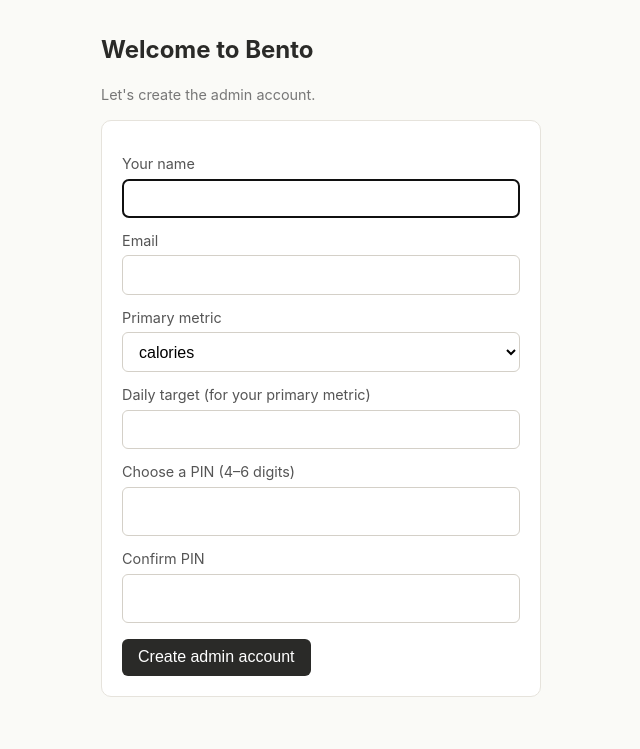
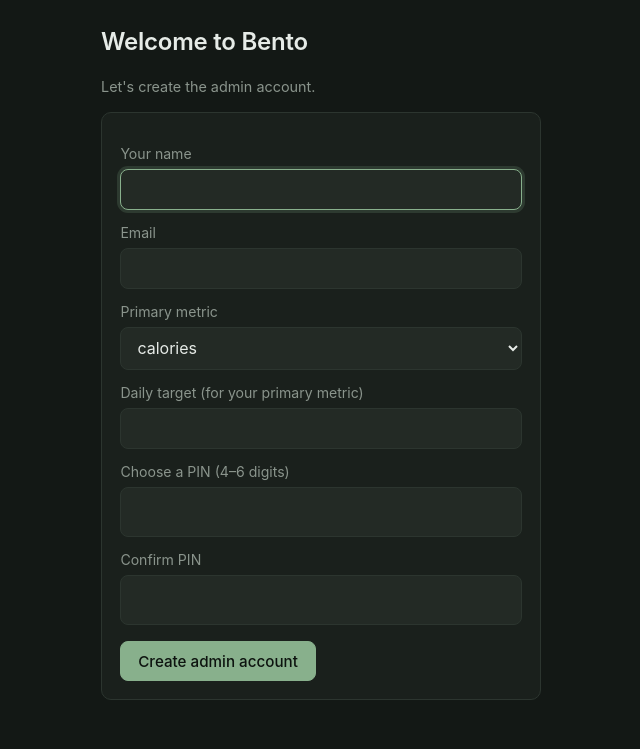
Before and after one commit to shamedshadow/bento, a FastAPI app: page /setup in a window 1280 px wide. Shown: the top 749 px of the page, without its empty margins (319-959 px from the left). Run offline with FastAPI, Linux system fonts and the light colour scheme; data that the repository does not hold is empty.

Commit message:
switch to dark theme with sage accent

```diff
--- a/static/css/bento.css
+++ b/static/css/bento.css
@@ -1,88 +1,172 @@
-/* Bento — minimal styles for F1 auth screens. Will grow with F4 (daily log view). */
+/* Bento — dark theme with a sage accent.
+ *
+ * Light theme is intentionally not provided; user wants a single dark look.
+ * Inline styles in templates reference these CSS variables (var(--surface),
+ * var(--border), etc.) so re-toning is one place.
+ */
+
+:root {
+  --bg:           #131815;
+  --surface:      #1a201c;
+  --surface-2:    #232a25;
+  --surface-hi:   #2c352f;
+  --border:       #2c352f;
+  --border-hi:    #3a463e;
+  --text:         #e6ebe7;
+  --text-muted:   #8a948c;
+  --text-faint:   #5e6862;
+
+  --accent:       #88b08c;   /* sage */
+  --accent-hi:    #a3c8a7;   /* hover */
+  --accent-dim:   #4f6b53;   /* subtler tint */
+  --accent-bg:    #1f2a23;   /* tinted surface for "success" banners */
+
+  --warn:         #c89866;   /* amber-ish, for danger zone (no harsh red) */
+  --warn-hi:      #d8ad7f;
+  --warn-bg:      #2b211a;
+
+  --shadow:       0 3px 14px rgba(0, 0, 0, 0.4);
+  --radius:       10px;
+  --radius-sm:    8px;
+}
 
 * { box-sizing: border-box; }
+
+html, body {
+  background: var(--bg);
+  color: var(--text);
+}
 
 body {
   font-family: -apple-system, BlinkMacSystemFont, "Segoe UI", system-ui, sans-serif;
   margin: 0;
-  background: #fafaf7;
-  color: #2a2a28;
   line-height: 1.5;
+  -webkit-font-smoothing: antialiased;
+  -moz-osx-font-smoothing: grayscale;
 }
 
 main {
   max-width: 480px;
   margin: 0 auto;
-  padding: 2rem 1.25rem;
+  padding: 1.5rem 1.25rem 2.25rem;
 }
 
-h1 { font-size: 1.5rem; margin: 0 0 1rem; }
-h2 { font-size: 1.15rem; margin: 1.5rem 0 0.5rem; }
+a {
+  color: var(--accent);
+  text-decoration: none;
+}
+a:hover { color: var(--accent-hi); }
+
+h1 { font-size: 1.5rem; margin: 0 0 1rem; font-weight: 600; letter-spacing: -0.01em; }
+h2 { font-size: 1.1rem; margin: 1.25rem 0 0.5rem; font-weight: 600; }
+h3 { font-size: 0.95rem; margin: 0.75rem 0 0.4rem; font-weight: 600; color: var(--text-muted); letter-spacing: 0.02em; text-transform: uppercase; }
 
 .card {
-  background: #fff;
-  border: 1px solid #e6e3dc;
-  border-radius: 10px;
-  padding: 1.25rem;
-  margin-bottom: 1rem;
+  background: var(--surface);
+  border: 1px solid var(--border);
+  border-radius: var(--radius);
+  padding: 1.1rem 1.15rem;
+  margin-bottom: 0.85rem;
 }
 
-label { display: block; margin-top: 0.75rem; font-size: 0.9rem; color: #555; }
-input, select {
+label {
+  display: block;
+  margin-top: 0.75rem;
+  font-size: 0.88rem;
+  color: var(--text-muted);
+}
+
+input, select, textarea {
   display: block;
   width: 100%;
   padding: 0.6rem 0.75rem;
-  margin-top: 0.25rem;
+  margin-top: 0.3rem;
   font-size: 1rem;
-  border: 1px solid #d4d0c8;
-  border-radius: 6px;
-  background: #fff;
+  color: var(--text);
+  background: var(--surface-2);
+  border: 1px solid var(--border);
+  border-radius: var(--radius-sm);
+  font-family: inherit;
 }
+input::placeholder, textarea::placeholder { color: var(--text-faint); }
+input:focus, select:focus, textarea:focus {
+  outline: none;
+  border-color: var(--accent);
+  box-shadow: 0 0 0 3px rgba(136, 176, 140, 0.18);
+}
+
 input[inputmode="numeric"] {
   font-size: 1.5rem;
   letter-spacing: 0.4em;
   text-align: center;
 }
 
+/* Datalist arrow + date/time pickers in dark mode */
+input[type="date"], input[type="time"] { color-scheme: dark; }
+select { color-scheme: dark; }
+
 button, .btn {
   display: inline-block;
-  padding: 0.6rem 1rem;
+  padding: 0.6rem 1.05rem;
   margin-top: 1rem;
-  font-size: 1rem;
+  font-size: 0.95rem;
   font-weight: 500;
-  border: 0;
-  border-radius: 6px;
-  background: #2a2a28;
-  color: #fff;
+  border: 1px solid var(--accent);
+  border-radius: var(--radius-sm);
+  background: var(--accent);
+  color: #0d130f;
   cursor: pointer;
   text-decoration: none;
+  font-family: inherit;
+  transition: background 0.12s, border-color 0.12s, color 0.12s;
 }
-button.secondary, .btn.secondary { background: #e6e3dc; color: #2a2a28; }
-button:disabled { opacity: 0.5; cursor: not-allowed; }
+button:hover, .btn:hover { background: var(--accent-hi); border-color: var(--accent-hi); color: #0d130f; }
+
+button.secondary, .btn.secondary {
+  background: transparent;
+  color: var(--text);
+  border-color: var(--border-hi);
+}
+button.secondary:hover, .btn.secondary:hover {
+  background: var(--surface-2);
+  color: var(--text);
+  border-color: var(--accent-dim);
+}
+
+button:disabled, .btn:disabled {
+  opacity: 0.45;
+  cursor: not-allowed;
+}
 
 .user-list { list-style: none; padding: 0; margin: 0; }
 .user-list li { margin-bottom: 0.5rem; }
 .user-list a {
   display: block;
   padding: 0.85rem 1rem;
-  background: #fff;
-  border: 1px solid #e6e3dc;
-  border-radius: 8px;
-  color: #2a2a28;
+  background: var(--surface-2);
+  border: 1px solid var(--border);
+  border-radius: var(--radius-sm);
+  color: var(--text);
   text-decoration: none;
 }
+.user-list a:hover { border-color: var(--accent-dim); }
 
-.error { color: #9a3a1c; margin-top: 0.5rem; font-size: 0.9rem; }
-.muted { color: #777; font-size: 0.9rem; }
+.error {
+  color: var(--warn-hi);
+  margin-top: 0.5rem;
+  font-size: 0.9rem;
+}
+.muted { color: var(--text-muted); font-size: 0.9rem; }
 
 .magic-link-display {
   font-family: ui-monospace, SFMono-Regular, Menlo, monospace;
   font-size: 0.85rem;
   word-break: break-all;
-  background: #f3f1ec;
-  border: 1px solid #e6e3dc;
-  border-radius: 6px;
+  background: var(--surface-2);
+  border: 1px solid var(--border);
+  border-radius: var(--radius-sm);
   padding: 0.75rem;
+  color: var(--text);
 }
 
 /* --- Dashboard --- */
--- a/templates/_dashboard_body.html
+++ b/templates/_dashboard_body.html
@@ -39,7 +39,7 @@
       <ul class="user-list">
         {% for entry, food, n in grouped[meal] %}
           <li>
-            <div style="padding:0.85rem 1rem;background:#fff;border:1px solid #e6e3dc;border-radius:8px;">
+            <div style="padding:0.85rem 1rem;background:var(--surface);border:1px solid var(--border);border-radius:8px;">
               <div style="display:flex;justify-content:space-between;gap:0.5rem;">
                 <div style="flex:1;min-width:0;">
                   <strong>{{ food.name }}</strong>{% if food.brand %} <span class="muted">— {{ food.brand }}</span>{% endif %}<br>
--- a/templates/admin/users.html
+++ b/templates/admin/users.html
@@ -22,7 +22,7 @@
     <ul class="user-list">
       {% for u in users %}
         <li>
-          <div style="padding:0.85rem 1rem;background:#fff;border:1px solid #e6e3dc;border-radius:8px;">
+          <div style="padding:0.85rem 1rem;background:var(--surface);border:1px solid var(--border);border-radius:8px;">
             <strong>{{ u.name }}</strong>{% if u.is_admin %} <span class="muted">(admin)</span>{% endif %}<br>
             <span class="muted">{{ u.email }} · {{ u.primary_metric.replace('_',' ') }} · target {{ u.daily_target_primary }}</span>
             {% if u.pin_hash is none %}
--- a/templates/base.html
+++ b/templates/base.html
@@ -3,7 +3,7 @@
 <head>
   <meta charset="utf-8">
   <meta name="viewport" content="width=device-width, initial-scale=1, viewport-fit=cover">
-  <meta name="theme-color" content="#fafaf7">
+  <meta name="theme-color" content="#131815">
   <title>{% block title %}Bento{% endblock %}</title>
   <link rel="stylesheet" href="/static/css/bento.css">
   <script src="https://unpkg.com/htmx.org@2.0.4" defer></script>
--- a/templates/home.html
+++ b/templates/home.html
@@ -5,11 +5,11 @@
 <div class="top-bar">
   <span class="brand">Bento</span>
   <span>
-    <span style="color:#888;">{{ current_user.name }}</span>
+    <span class="muted">{{ current_user.name }}</span>
     · <a href="/trends">Trends</a>
     · <a href="/settings">Settings</a>
     {% if current_user.is_admin %} · <a href="/admin/users">Admin</a>{% endif %}
-    · <form method="post" action="/auth/logout" style="display:inline;margin:0;"><button type="submit" style="background:none;border:0;color:#555;font-size:0.9rem;padding:0;margin:0;cursor:pointer;text-decoration:underline;">Sign out</button></form>
+    · <form method="post" action="/auth/logout" style="display:inline;margin:0;"><button type="submit" class="link-button">Sign out</button></form>
   </span>
 </div>
 
--- a/templates/saved_meals/_item_search.html
+++ b/templates/saved_meals/_item_search.html
@@ -4,7 +4,7 @@
       {% for f in results %}
         <li>
           <form method="post" action="/saved-meals/{{ meal.id }}/items"
-                style="margin:0;padding:0.6rem 1rem;background:#fff;border:1px solid #e6e3dc;border-radius:8px;">
+                style="margin:0;padding:0.6rem 1rem;background:var(--surface);border:1px solid var(--border);border-radius:8px;">
             <input type="hidden" name="food_id" value="{{ f.id }}">
             <strong>{{ f.name }}</strong>{% if f.brand %} <span class="muted">— {{ f.brand }}</span>{% endif %}
             <div style="display:flex;gap:0.4rem;align-items:center;margin-top:0.4rem;">
--- a/templates/saved_meals/detail.html
+++ b/templates/saved_meals/detail.html
@@ -20,7 +20,7 @@
     <ul class="user-list">
       {% for item, food in items %}
         <li>
-          <div style="padding:0.6rem 1rem;background:#fff;border:1px solid #e6e3dc;border-radius:8px;display:flex;justify-content:space-between;gap:0.5rem;">
+          <div style="padding:0.6rem 1rem;background:var(--surface);border:1px solid var(--border);border-radius:8px;display:flex;justify-content:space-between;gap:0.5rem;">
             <div style="flex:1;min-width:0;">
               <strong>{{ food.name }}</strong>{% if food.brand %} <span class="muted">— {{ food.brand }}</span>{% endif %}<br>
               <span class="muted">{{ '%g'|format(item.amount_g) }}g</span>
--- a/templates/saved_meals/index.html
+++ b/templates/saved_meals/index.html
@@ -13,7 +13,7 @@
   <ul class="user-list">
     {% for m in meals %}
       <li>
-        <div style="padding:0.85rem 1rem;background:#fff;border:1px solid #e6e3dc;border-radius:8px;">
+        <div style="padding:0.85rem 1rem;background:var(--surface);border:1px solid var(--border);border-radius:8px;">
           <div style="display:flex;justify-content:space-between;gap:0.5rem;align-items:flex-start;">
             <div style="flex:1;min-width:0;">
               <a href="/saved-meals/{{ m.id }}"><strong>{{ m.name }}</strong></a>
```
Also changed, not shown: other parts of static/css/bento.css (+121 -37 lines), templates/foods/detail.html (+7 -7 lines), templates/settings.html (+4 -4 lines), templates/trends.html (+25 -18 lines).
